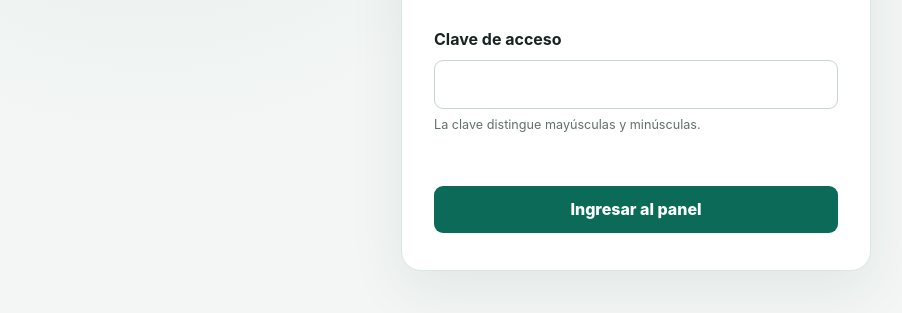
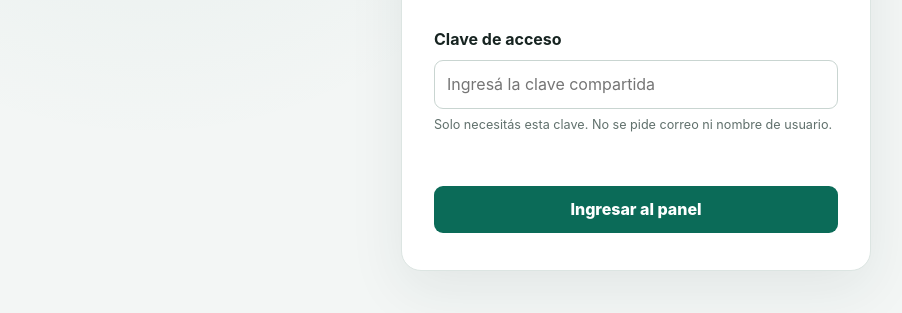
Before and after one commit to prev-app/tickets-seguridad-laboral, a website: page admin.html in a window 1280 px wide. Shown: the part 305-618 px from the top of the page, without its empty margins (4-906 px from the left). Drawn offline with Linux system fonts and the light colour scheme.

Commit message:
Simplificar acceso del administrador
Permite claves compartidas desde 6 caracteres y aclara que no se pide correo ni usuario.

```diff
--- a/admin.html
+++ b/admin.html
@@ -21,8 +21,8 @@
       <form id="login-form" novalidate>
         <div class="field">
           <label for="access-code">Clave de acceso</label>
-          <input id="access-code" name="access_code" type="password" autocomplete="current-password" required minlength="12">
-          <small>La clave distingue mayúsculas y minúsculas.</small>
+          <input id="access-code" name="access_code" type="password" autocomplete="current-password" required minlength="6" placeholder="Ingresá la clave compartida">
+          <small>Solo necesitás esta clave. No se pide correo ni nombre de usuario.</small>
         </div>
         <div class="form-message" data-login-message role="status"></div>
         <button class="button button--primary button--wide" type="submit">Ingresar al panel</button>
```
Also changed, not shown: README.md.
